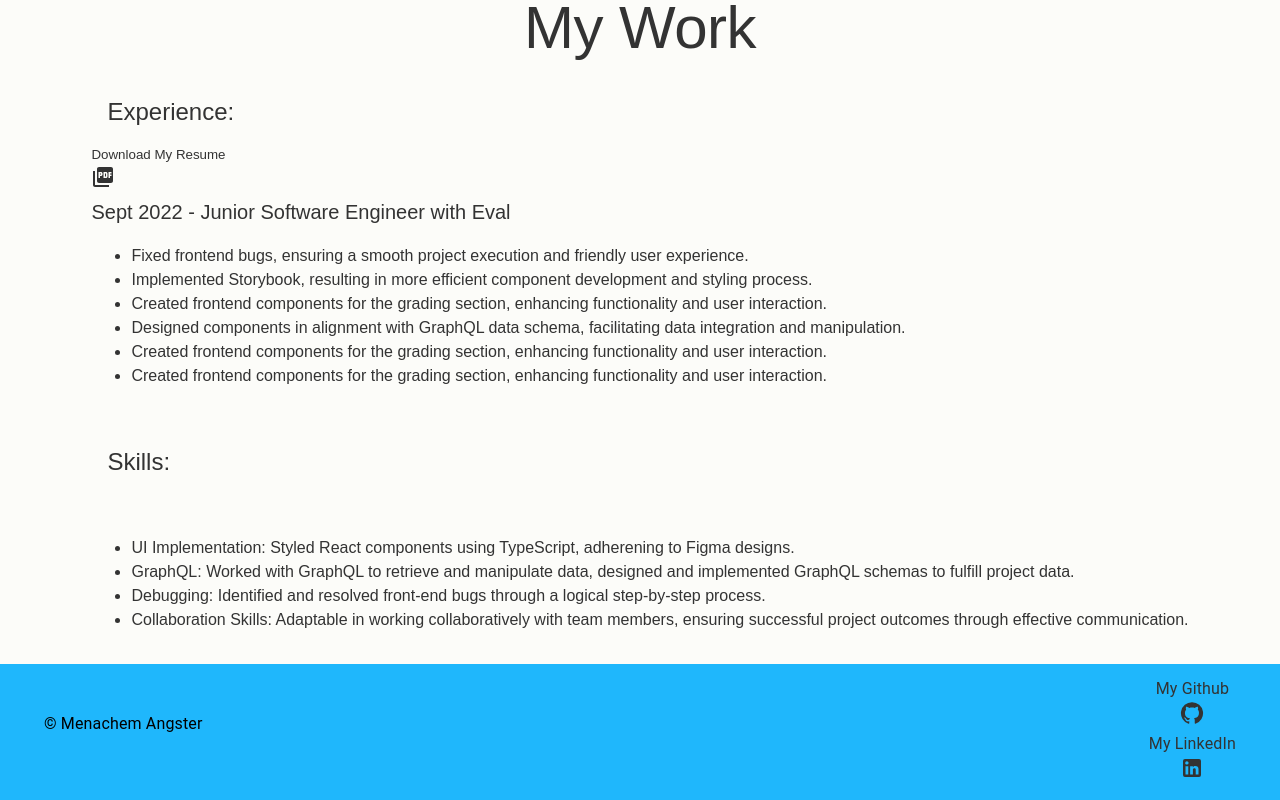
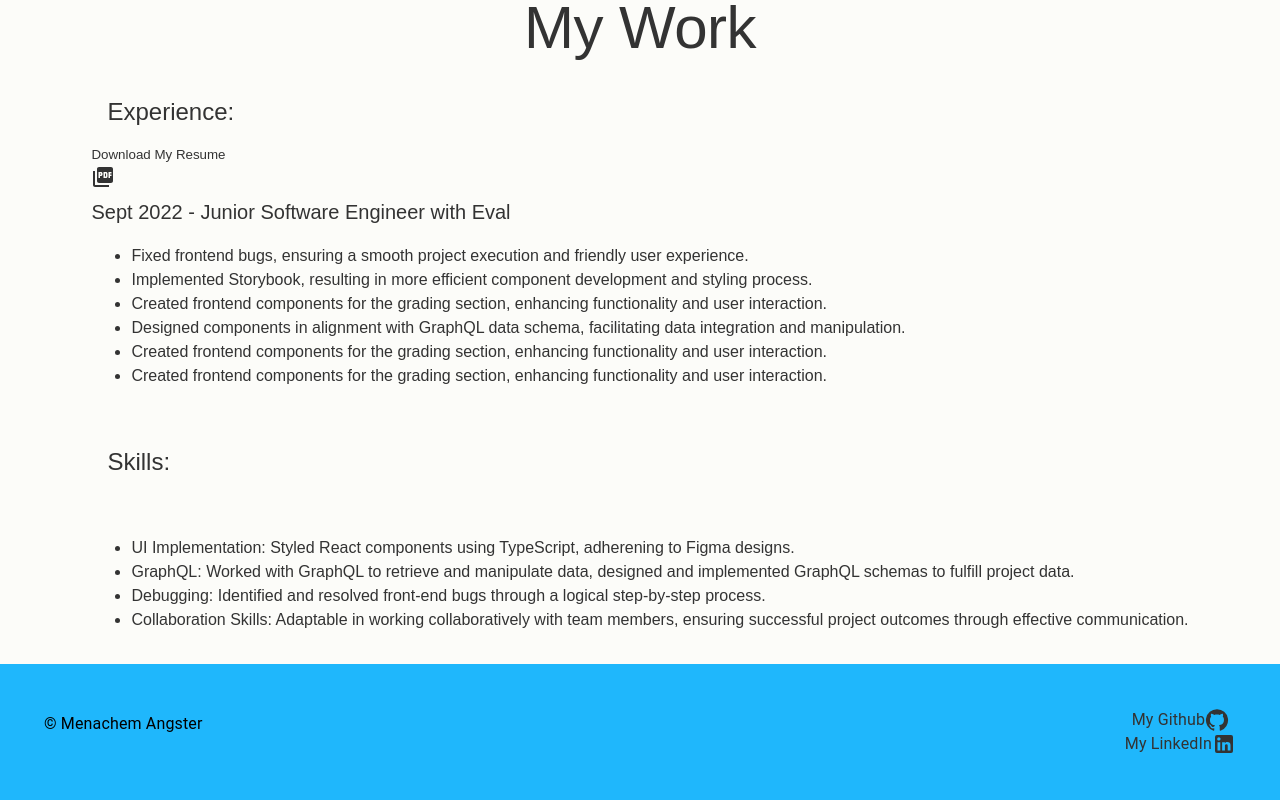
Before and after one commit to Angster770/DeveloperPortfolio, a React (Create React App) app: page / in a window 1280 px wide. Shown: the part 1350-2150 px from the top of the page. Built offline with nearby package versions, Linux system fonts and the light colour scheme; a web font is replaced by a local one.

Commit message:
made link and text in footer next to each other

```diff
--- a/src/Footer/Footer.tsx
+++ b/src/Footer/Footer.tsx
@@ -59,7 +59,11 @@ export const Footer = () => {
             rel="noopener noreferrer"
             style={{ textDecoration: "none" }}
           >
-            <Typography style={{ color: "#333333" }} align="center" variant="body1">
+            <Typography
+              style={{ color: "#333333", display: "flex", flexDirection: "row" }}
+              align="center"
+              variant="body1"
+            >
               <Typography style={{ color: "#333333" }} align="center" variant="body1">
                 My Github
               </Typography>
@@ -72,7 +76,11 @@ export const Footer = () => {
             rel="noopener noreferrer"
             style={{ textDecoration: "none" }}
           >
-            <Typography style={{ color: "#333333" }} align="center" variant="body1">
+            <Typography
+              style={{ color: "#333333", display: "flex", flexDirection: "row" }}
+              align="center"
+              variant="body1"
+            >
               <Typography style={{ color: "#333333" }} align="center" variant="body1">
                 My LinkedIn
               </Typography>
```
